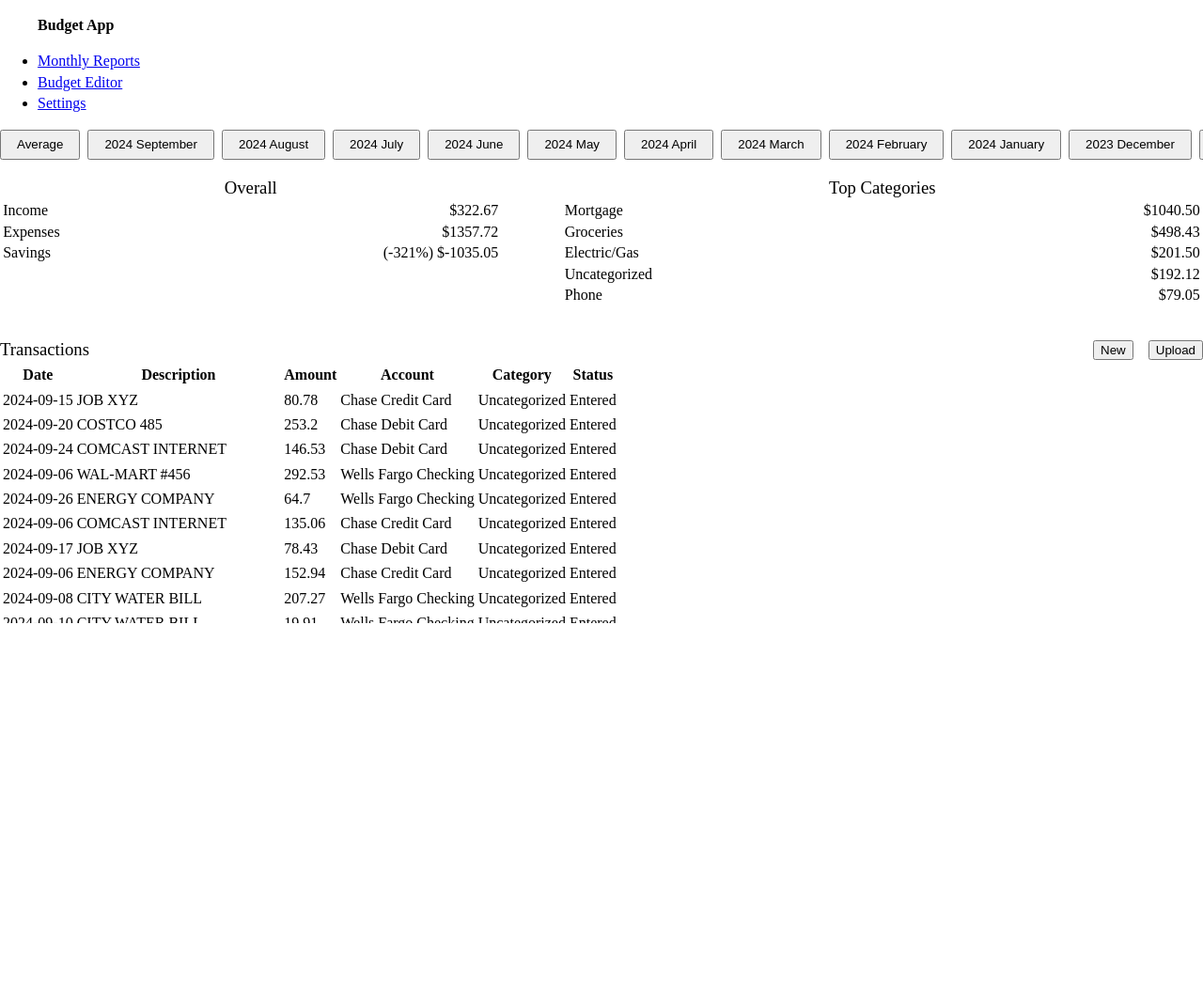
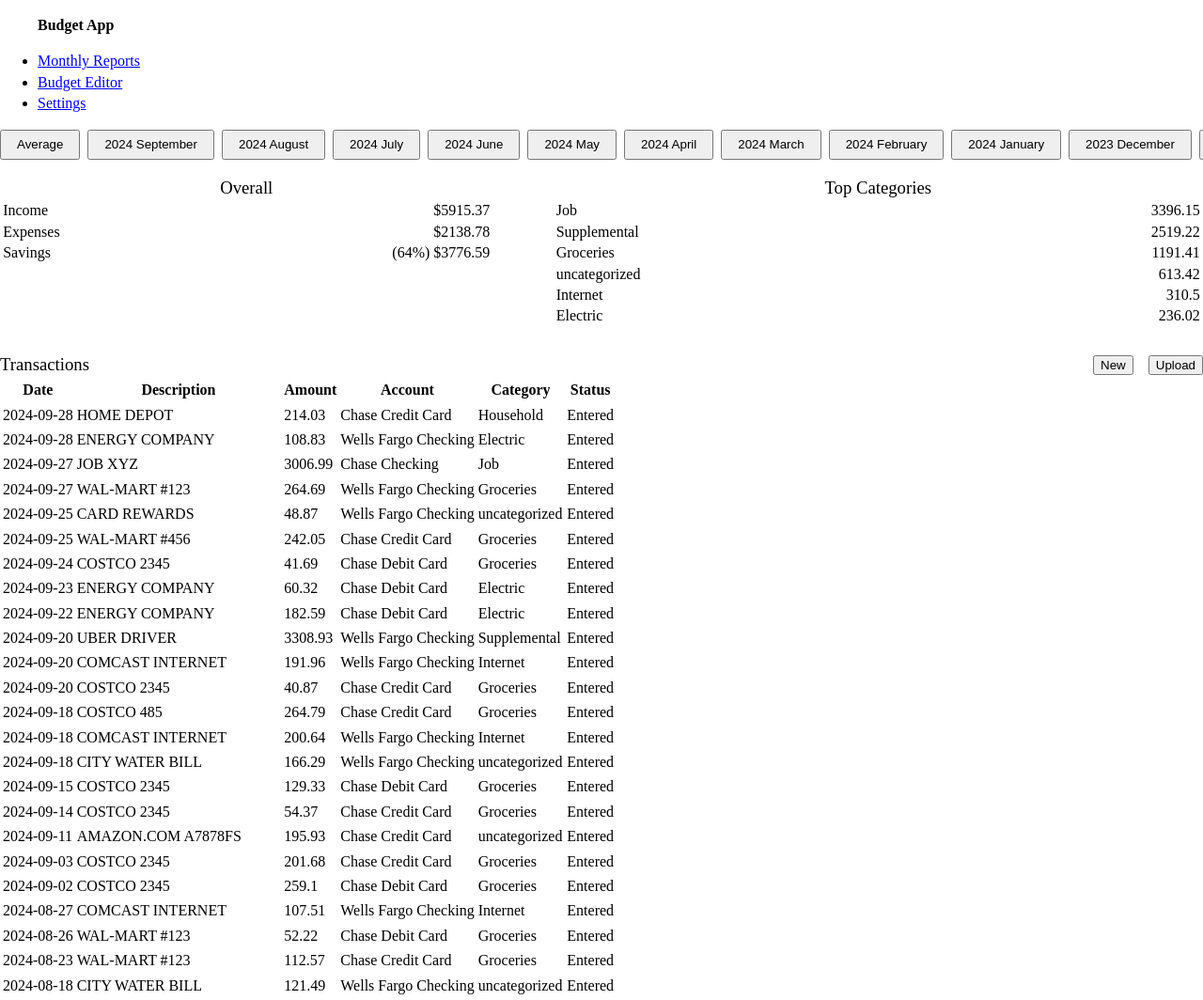
Before and after one commit to dthigpen/budget-app, a website with bundled scripts: page public/index.html in a window 1280 px wide. Shown: the top 1064 px of the page at 94% size. Before the commit the page ends 800 px from the top, so only its background shows below. Built offline with nearby package versions, Linux system fonts and the light colour scheme.

Commit message:
Update components, add currency symbol to settings, update test data

```diff
--- a/public/css/index.css
+++ b/public/css/index.css
@@ -3,17 +3,12 @@
 nav {
 }
 
-/* .box { */
-/* 	border: thin solid black; */
-/* 	margin: 0.1rem; */
-/* } */
-
 .center {
   text-align: center;
 }
 
-.sections {
-  height: 600px;
+.month-sections {
+  min-height: 600px;
   display: flex;
   flex-direction: column;
   gap: 1rem;
@@ -42,7 +37,6 @@ nav {
 
 .overall-section-totals {
   flex-grow: 2;
-  /* height: 8rem; */
   flex: display;
   flex-direction: column;
   align-items: center;
@@ -66,21 +60,20 @@ h4 {
 
 .overall-section-categories {
   flex-grow: 3;
-  /* height: 8rem; */
-  flex: display;
-  flex-direction: column;
-  justify-content: center;
   padding: 0.1rem 0.2rem;
-}
-
-.overall-section-categories > * {
-  width: 1fr;
 }
 
 .overall-section-categories-title {
   text-align: center;
 }
 
+.overall-section-categories-rows {
+  display: flex;
+  flex-direction: column;
+  justify-content: start;
+  max-height: 8rem;
+  overflow-y: auto;
+}
 .overall-section-categories-row {
   display: flex;
   flex-wrap: wrap;
@@ -96,12 +89,7 @@ h4 {
 .transactions-section .center {
   text-align: center;
 }
-.transactions-section table {
-  display: block;
-  overflow-x: auto;
-  white-space: nowrap;
-  width: 100%;
-}
+
 .transactions-section-bar {
   display: flex;
   justify-content: space-between;
@@ -116,23 +104,3 @@ h4 {
   align-items: center;
   gap: 1rem;
 }
-.hitory-section-row {
-  height: 4rem;
-}
-/* Full bleed styles */
-/*
-.wrapper {
-  display: grid;
-  grid-template-columns:
-    1fr
-    min(65ch, 100%)
-    1fr;
-}
-.wrapper > * {
-  grid-column: 2;
-}
-.full-bleed {
-  width: 100%;
-  grid-column: 1 / 4;
-}
-*/
--- a/public/index.html
+++ b/public/index.html
@@ -30,7 +30,7 @@
         </ul>
       </nav>
       <x-app-context>
-        <div class="sections box">
+        <div class="month-sections box">
           <div class="month-bar box">
             <button>Average</button>
           </div>
@@ -39,38 +39,22 @@
               <h3 class="overall-section-totals-title">Overall</h3>
               <div class="overall-section-totals-row box">
                 <div>Income</div>
-                <div data-field="income">$4094.50</div>
+                <div data-field="income">$0.00</div>
               </div>
               <div class="overall-section-totals-row box">
                 <div>Expenses</div>
-                <div data-field="expenses">$2082.13</div>
+                <div data-field="expenses">$0.00</div>
               </div>
               <div class="overall-section-totals-row box">
                 <div>Savings</div>
-                <div data-field="savings">(49%) $2012.37</div>
+                <div data-field="savings">(0%) $0.00</div>
               </div>
             </div>
             <div class="overall-section-categories box">
               <h3 class="overall-section-categories-title">Top Categories</h3>
-              <div class="overall-section-categories-row box">
-                <div>Mortgage</div>
-                <div>$1040.50</div>
-              </div>
-              <div class="overall-section-categories-row box">
-                <div>Groceries</div>
-                <div>$498.43</div>
-              </div>
-              <div class="overall-section-categories-row box">
-                <div>Electric/Gas</div>
-                <div>$201.50</div>
-              </div>
-              <div class="overall-section-categories-row box">
-                <div>Uncategorized</div>
-                <div>$192.12</div>
-              </div>
-              <div class="overall-section-categories-row box">
-                <div>Phone</div>
-                <div>$79.05</div>
+
+              <div class="overall-section-categories-rows box">
+                <div class="overall-section-categories-row box"></div>
               </div>
             </div>
           </div>
@@ -85,6 +69,7 @@
                 </div>
               </div>
             </div>
+            <div class="overflow-auto">
               <table id="transactions-table">
                 <thead>
                   <tr>
@@ -100,6 +85,7 @@
               </table>
             </div>
           </div>
+        </div>
       </x-app-context>
       <script type="module" src="./js/index.js"></script>
     </main>
--- a/public/js/budget-reporter.js
+++ b/public/js/budget-reporter.js
@@ -222,7 +222,10 @@ function generateReport(budget, transactions) {
 
     // remove category key from transactions
     transactionsByCategory[categoryName] = categoryTranactions.map(
-      ({ category = null, ...t }) => t,
+      ({
+        // category = null,
+        ...t
+      }) => t,
     );
   }
 
@@ -268,7 +271,8 @@ export function generateMonthReports(budget, allTransactions) {
     };
     report.monthly.push(monthReport);
   }
-  const { summary: overallSummary } = generateReport(budget, allTransactions);
+  const { summary: overallSummary, transactions: overallTransactions } =
+    generateReport(budget, allTransactions);
   const numMonths = monthGroupEntries.length;
   for (const [transactionType, transactionTypeSummary] of Object.entries(
     overallSummary,
@@ -278,6 +282,7 @@ export function generateMonthReports(budget, allTransactions) {
     );
   }
   report.summary = overallSummary;
+  report.transactions = overallTransactions;
 
   return report;
 }
--- a/public/js/components/app-context.js
+++ b/public/js/components/app-context.js
@@ -1,11 +1,11 @@
 import { generateMonthReports } from '../budget-reporter.js';
+import { mergeDeep } from '../util.js';
 
 const APP_STATE_STORAGE_KEY = 'budget-app-state';
-const DEFAULT_STATE = {
-  transactions: [],
-  budget: {},
-  settings: [],
+const DEFAULT_SETTINGS = {
+  currencySymbol: '$',
 };
+
 class AppContext extends HTMLElement {
   #transactions = [];
   get transactions() {
@@ -24,7 +24,7 @@ class AppContext extends HTMLElement {
     this.#budget = value;
     this.dispatchEvent(new CustomEvent('budgetChange'));
   }
-  #settings = [];
+  #settings = {};
   get settings() {
     return this.#settings;
   }
@@ -60,17 +60,24 @@ class AppContext extends HTMLElement {
     this.#selectedMonth = value;
     this.dispatchEvent(new CustomEvent('selectedMonthChange'));
   }
-
+  contextToString() {
+    return JSON.stringify({
+      budget: this.#budget,
+      transactions: this.#transactions,
+      settings: this.#settings,
+    });
+  }
+  contextFromString(value) {
+    const state = JSON.parse(value) ?? {};
+    this.transactions = state.transactions ?? [];
+    this.budget = state.budget ?? {};
+    this.settings = mergeDeep(DEFAULT_SETTINGS, state.settings ?? {});
+    this.selectedMonth = null;
+  }
   loadFromLocalStorage() {
-    const state = {
-      ...DEFAULT_STATE,
-      ...(JSON.parse(localStorage.getItem(APP_STATE_STORAGE_KEY)) ?? '{}'),
-    };
     console.log('Loading state from local storage');
-    this.transactions = state.transactions;
-    this.budget = state.budget;
-    this.settings = state.settings;
-    this.selectedMonth = null;
+    const stateStr = localStorage.getItem(APP_STATE_STORAGE_KEY) ?? '{}';
+    this.contextFromString(stateStr);
   }
   connectedCallback() {}
   constructor() {
--- a/public/js/index.js
+++ b/public/js/index.js
@@ -1,6 +1,7 @@
 import { registerAppContext } from './components/app-context.js';
 import { generateMonthReports } from './budget-reporter.js';
 import { generateTestData } from './test-data.js';
+import { createCompareTo } from './util.js';
 
 // Generate test data and save to local storage
 generateTestData();
@@ -60,15 +61,7 @@ function MonthSelectorBar(monthContainerEl) {
     monthContainerEl.appendChild(avgBtn);
     // Setup month buttons
     const sortedReports = Object.values(appContext.reports.monthly).sort(
-      (a, b) => {
-        if (a.month < b.month) {
-          return 1;
-        }
-        if (a.month > b.month) {
-          return -1;
-        }
-        return 0;
-      },
+      createCompareTo((r) => r.month, true),
     );
     for (const report of sortedReports) {
       const btn = document.createElement('button');
@@ -86,27 +79,37 @@ function MonthSelectorBar(monthContainerEl) {
   }
   appContext.addEventListener('reportsChange', updateMonthButtons);
 }
-function TransactionsTable(tableEl) {
+function TransactionsPanel(tableEl) {
   const appContext = tableEl.closest('x-app-context');
 
   function updateTable() {
+    const isAvg =
+      appContext.selectedMonth === undefined ||
+      appContext.selectedMonth === null;
+
+    const transactions =
+      (isAvg
+        ? appContext.reports.transactions
+        : appContext.reports.monthly[appContext.selectedMonth].transactions
+      )?.sort(createCompareTo((t) => t.date, true)) ?? [];
+
     console.log('Updating table');
+    console.log({ transactions, isAvg });
     tableEl
       .querySelector('tbody')
       .querySelectorAll('tr')
       .forEach((rowEl) => {
-        // if(!rowEl.classList.contains('header-row')) {
         rowEl.parentNode.removeChild(rowEl);
-        // }
       });
-    for (const transaction of appContext.transactions) {
+
+    for (const transaction of transactions) {
       const row = tableEl.querySelector('tbody').insertRow();
       const data = [
         transaction.date,
         transaction.description,
         transaction.amount,
         transaction.account,
-        'Uncategorized',
+        transaction.category ?? 'Uncategorized',
         'Entered',
       ];
       data.forEach((d) =>
@@ -114,25 +117,83 @@ function TransactionsTable(tableEl) {
       );
     }
   }
-  appContext.addEventListener('transactionsChange', () => updateTable());
+  appContext.addEventListener('reportsChange', updateTable);
+  appContext.addEventListener('transactionsChange', updateTable);
+  appContext.addEventListener('selectedMonthChange', updateTable);
 }
 
 function TransactionsUpload(el) {
   el.addEventListener('click', () => {
     document.getElementById('file-upload-input').click();
-    // TODO put this on liustener that has json of file
-    el.closest('x-app-context').transactions = [
-      { description: 'foo', amount: 123.45 },
-    ];
   });
 }
 
-function MonthPanel(el, options = {}) {
-  const defaultOptions = {
-    avg: true,
-  };
+function updateMonthTotalsPanel(
+  totalsEl,
+  reports,
+  selectedMonth,
+  currencySymbol,
+) {
+  const isAvg = selectedMonth === undefined || selectedMonth === null;
+  const summary = isAvg
+    ? reports.summary
+    : reports.monthly[selectedMonth].summary;
+  const totalOrAvgKey = isAvg ? 'average' : 'total';
+  const incomeTotal = summary?.income?.[totalOrAvgKey] ?? 0.0;
+  const expensesTotal = summary?.expense?.[totalOrAvgKey] ?? 0.0;
+  const savingsTotal = incomeTotal - expensesTotal;
+  const savingsPercent =
+    incomeTotal > 0 ? Math.round((savingsTotal / incomeTotal) * 100) : 0;
 
-  options = { ...defaultOptions, ...options };
+  function formatMoney(num) {
+    const sign = num < 0 ? '-' : '';
+    return sign + currencySymbol + Math.abs(num).toFixed(2);
+  }
+  totalsEl.querySelector('[data-field="income"]').textContent =
+    formatMoney(incomeTotal);
+  totalsEl.querySelector('[data-field="expenses"]').textContent =
+    formatMoney(expensesTotal);
+  totalsEl.querySelector('[data-field="savings"]').textContent =
+    `(${savingsPercent}%)  ` + formatMoney(savingsTotal);
+}
+
+function updateMonthCategoriesPanel(el, reports, budget, selectedMonth) {
+  const parentEl = el.querySelector('.overall-section-categories-rows');
+  parentEl.scrollTop = 0;
+  const rowClass = 'overall-section-categories-row';
+  parentEl.querySelectorAll(`.${rowClass}`).forEach((e) => e.remove());
+
+  const isAvg = selectedMonth === undefined || selectedMonth === null;
+  const summary = isAvg
+    ? reports?.summary
+    : reports?.monthly?.[selectedMonth]?.summary;
+  const numMonths = Object.keys(reports?.monthly ?? {}).length;
+
+  if (!summary) {
+    return;
+  }
+  const categories = Object.values(summary)
+    .map((x) => Object.entries(x.categories))
+    .flat()
+    .sort(createCompareTo((e) => e[1], true));
+
+  for (let [name, total] of categories) {
+    if (isAvg) {
+      total = Number((total / numMonths).toFixed(2));
+    }
+    const row = document.createElement('div');
+    row.classList.add(rowClass);
+    const nameEl = document.createElement('div');
+    // TODO convert to titlecase
+    nameEl.textContent = name;
+    row.appendChild(nameEl);
+    const totalEl = document.createElement('div');
+    totalEl.textContent = total;
+    row.appendChild(totalEl);
+    parentEl.appendChild(row);
+  }
+}
+function MonthPanel(el) {
   const appContext = el.closest('x-app-context');
 
   function updateMonth() {
@@ -140,38 +201,32 @@ function MonthPanel(el, options = {}) {
     const isAvg = selectedMonth === undefined || selectedMonth === null;
     const reports = appContext.reports ?? {};
     const budget = appContext.budget;
-    const transactions =
-      appContext.transactions?.sort(
-        (a, b) => new Date(a.date) - new Date(b.date),
-      ) ?? [];
-
-    // TODO handle when no budget
+    const currencySymbol = appContext.settings.currencySymbol;
+    const transactions = isAvg
+      ? reports.transactions
+      : reports.monthly[selectedMonth].transactions;
+    console.log({ reports });
     if (!budget || (budget?.categories ?? []).length === 0) {
-      console.error(
+      console.warn(
         'Unable to update panel, budget, transactions, reports are required.',
       );
       return;
     }
-    const summary = isAvg
-      ? reports.summary
-      : reports.monthly[selectedMonth].summary;
-    const totalOrAvgKey = isAvg ? 'average' : 'total';
-    const incomeTotal = summary?.income?.[totalOrAvgKey] ?? 0.0;
-    const expensesTotal = summary?.expense?.[totalOrAvgKey] ?? 0.0;
-    const savingsTotal = incomeTotal - expensesTotal;
-    const savingsPercent =
-      incomeTotal > 0 ? Math.round((savingsTotal / incomeTotal) * 100) : 0;
-    const totalsEl = el.querySelector('.overall-section-totals');
-    function formatMoney(num) {
-      return '$' + num.toFixed(2);
-    }
-    totalsEl.querySelector('[data-field="income"]').textContent =
-      formatMoney(incomeTotal);
-    totalsEl.querySelector('[data-field="expenses"]').textContent =
-      formatMoney(expensesTotal);
-    totalsEl.querySelector('[data-field="savings"]').textContent =
-      `(${savingsPercent}%) ` + formatMoney(savingsTotal);
+    updateMonthTotalsPanel(
+      el.querySelector('.overall-section-totals'),
+      reports,
+      selectedMonth,
+      currencySymbol,
+    );
+    updateMonthCategoriesPanel(
+      el.querySelector('.overall-section-categories'),
+      reports,
+      budget,
+      selectedMonth,
+    );
   }
+
+  appContext.addEventListener('transactionsChange', updateMonth);
   appContext.addEventListener('reportsChange', updateMonth);
   appContext.addEventListener('selectedMonthChange', updateMonth);
 }
@@ -180,9 +235,9 @@ const app = () => {
   console.log('Loading app');
   registerAppContext();
   TransactionsUpload(document.getElementById('file-upload-btn'));
-  TransactionsTable(document.getElementById('transactions-table'));
-  MonthPanel(document.querySelector('.overall-section'));
+  MonthPanel(document.querySelector('.month-sections'));
   MonthSelectorBar(document.querySelector('.month-bar'));
+  TransactionsPanel(document.querySelector('.transactions-section table'));
 
   // load data from storage and generate reports
   const appContext = document.querySelector('x-app-context');
--- a/public/js/test-data.js
+++ b/public/js/test-data.js
@@ -17,8 +17,13 @@ function generateTransactions() {
   const startYear = now.getFullYear();
   const startMonth = now.getMonth() + 1;
   const transactions = [];
-
-  const descriptions = [
+  const incomeDescriptions = [
+    'JOB XYZ',
+    'UBER DRIVER',
+    'CARD REWARDS',
+    'INTEREST EARNED',
+  ];
+  const expenseDescriptions = [
     'WAL-MART #123',
     'WAL-MART #456',
     'AMAZON.COM A7878FS',
@@ -29,23 +34,42 @@ function generateTransactions() {
     'ENERGY COMPANY',
     'CITY WATER BILL',
     'COMCAST INTERNET',
-    'JOB XYZ',
-    'UBER DRIVER',
   ];
-  const accounts = [
+
+  const incomeAccounts = ['Chase Checking', 'Wells Fargo Checking'];
+  const expenseAccounts = [
     'Chase Credit Card',
     'Chase Debit Card',
     'Wells Fargo Checking',
   ];
   for (let i = 0, yr = startYear, mo = startMonth; i < numMonths; i++) {
     const yearMonth = `${String(yr).padStart(4, '0')}-${String(mo).padStart(2, '0')}`;
-    const numTransactions = getRandomInt(3, 25);
-    for (let j = 0; j < numTransactions; j++) {
+    const numIncome = getRandomInt(1, 3);
+    const numExpense = getRandomInt(10, 25);
+
+    // generate income transactions
+    for (let j = 0; j < numIncome; j++) {
+      const dayNum = getRandomInt(1, 29);
+      // generate large amount for first two income description or small for rest
+      const amount =
+        j <= 1
+          ? Number(getRandomInt(300000, 400000) / 100)
+          : Number(getRandomInt(5, 5999) / 100);
+      const transaction = {
+        date: `${yearMonth}-${String(dayNum).padStart(2, '0')}`,
+        description: incomeDescriptions[j],
+        account: incomeAccounts[getRandomInt(0, incomeAccounts.length - 1)],
+        amount: amount,
+      };
+      transactions.push(transaction);
+    }
+    for (let j = 0; j < numExpense; j++) {
       const dayNum = getRandomInt(1, 29);
       const transaction = {
         date: `${yearMonth}-${String(dayNum).padStart(2, '0')}`,
-        description: descriptions[getRandomInt(0, descriptions.length - 1)],
-        account: accounts[getRandomInt(0, accounts.length - 1)],
+        description:
+          expenseDescriptions[getRandomInt(0, expenseDescriptions.length - 1)],
+        account: expenseAccounts[getRandomInt(0, expenseAccounts.length - 1)],
         amount: Number(getRandomInt(1000, 29599) / 100),
       };
       transactions.push(transaction);
--- /dev/null
+++ b/public/js/util.js
@@ -0,0 +1,46 @@
+/**
+ * Simple object check.
+ * @param item
+ * @returns {boolean}
+ */
+export function isObject(item) {
+  return item && typeof item === 'object' && !Array.isArray(item);
+}
+
+/**
+ * Deep merge two objects.
+ * @param target
+ * @param ...sources
+ */
+export function mergeDeep(target, ...sources) {
+  if (!sources.length) return target;
+  const source = sources.shift();
+
+  if (isObject(target) && isObject(source)) {
+    for (const key in source) {
+      if (isObject(source[key])) {
+        if (!target[key]) Object.assign(target, { [key]: {} });
+        mergeDeep(target[key], source[key]);
+      } else {
+        Object.assign(target, { [key]: source[key] });
+      }
+    }
+  }
+
+  return mergeDeep(target, ...sources);
+}
+
+export function createCompareTo(keyGetter = (o) => o, reverse = false) {
+  return function (s1, s2) {
+    const k1 = keyGetter(s1);
+    const k2 = keyGetter(s2);
+    const flip = reverse ? -1 : 1;
+    if (k1 < k2) {
+      return flip * -1;
+    } else if (k1 > k2) {
+      return flip * 1;
+    } else {
+      return 0;
+    }
+  };
+}
```
Also changed, not shown: docs/budget-app-desktop.png, docs/budget-app-mobile.png, 1 other file. Lines whose indentation alone changed are shown as unchanged.
